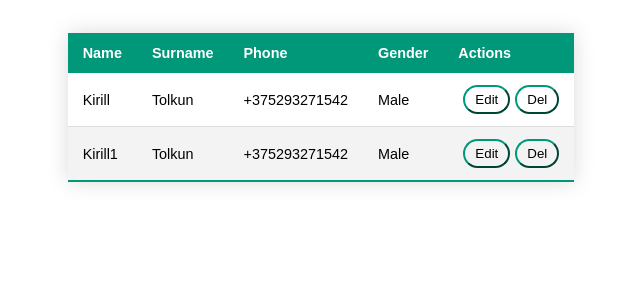
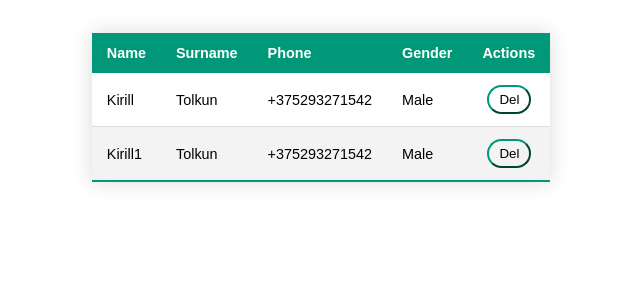
Before and after one commit to ktalkun/entity-table, an Angular app: page / in a window 1280 px wide. Shown: the top 300 px of the page, without its empty margins (319-959 px from the left). Built offline with nearby package versions, Linux system fonts and the light colour scheme.

Commit message:
Refactor: rename input component property 'settings' -> 'config' and method 'execute()' -> 'do()' of class EntityAction

```diff
--- a/src/app/app.component.html
+++ b/src/app/app.component.html
@@ -1,3 +1,3 @@
 <main>
-  <app-table [data]="tableData" [settings]="tableSettings"></app-table>
+  <app-table [data]="tableData" [config]="tableSettings"></app-table>
 </main>
--- a/src/app/app.component.ts
+++ b/src/app/app.component.ts
@@ -1,4 +1,7 @@
 import {Component} from '@angular/core';
+import {TableConfig} from "./table/model/table-config.model";
+import {EntityColumnType} from "./table/model/entity-column-type.model";
+import {ClassColumnType} from "./table/model/class-column-type.model";
 
 @Component({
   selector: 'app-root',
@@ -6,31 +9,31 @@ import {Component} from '@angular/core';
   styleUrls: ['./app.component.css']
 })
 export class AppComponent {
-  tableSettings: object = {
+  tableSettings: TableConfig = {
     entityCols: [
       {
         property: 'name',
         title: 'Name',
-        type: 'text'
+        type: EntityColumnType.Text
       },
       {
         property: 'surname',
         title: 'Surname',
-        type: 'text'
+        type: EntityColumnType.Text
       },
       {
         property: 'phone',
         title: 'Phone',
-        type: 'tel'
+        type: EntityColumnType.Phone
       },
       {
         property: 'gender',
         title: 'Gender',
-        type: 'select',
-        config: {
-          false: 'Male',
-          true: 'Female',
-        }
+        type: EntityColumnType.Select,
+        values: [
+          'Male',
+          'Female'
+        ]
       }
     ],
 
@@ -38,36 +41,15 @@ export class AppComponent {
       {
         property: 'action',
         title: 'Actions',
-        type: 'button',
-        values: [
-          {
-            name: 'Edit',
-            execute: (rowNum: number) => {
-              return rowNum;
-            }
-          },
+        type: ClassColumnType.Button,
+        actions: [
           {
             name: 'Del',
-            execute: (rowNum: number) => {
+            do: (rowNum: number) => {
               this.tableData.splice(rowNum, 1);
             }
           }
         ]
-      }
-    ],
-
-    values: [
-      {
-        name: 'Edit',
-        execute: (rowNum: number) => {
-          return rowNum;
-        }
-      },
-      {
-        name: 'Del',
-        execute: (rowNum: number) => {
-          this.tableData.splice(rowNum, 1);
-        }
       }
     ],
   };
--- a/src/app/table/table.component.html
+++ b/src/app/table/table.component.html
@@ -1,22 +1,22 @@
 <table>
   <thead>
   <tr>
-    <th *ngFor="let entityCol of settings['entityCols']">
+    <th *ngFor="let entityCol of config['entityCols']">
       {{entityCol.title}}
     </th>
-    <th *ngFor="let classCol of settings['classCols']">{{classCol.title}}</th>
+    <th *ngFor="let classCol of config['classCols']">{{classCol.title}}</th>
   </tr>
   </thead>
   <tbody>
   <tr *ngFor="let entity of data, let i = index">
-    <td *ngFor="let entityCol of settings['entityCols']">
+    <td *ngFor="let entityCol of config['entityCols']">
       {{entity[entityCol.property]}}
     </td>
-    <td *ngFor="let classCol of settings['classCols']"
+    <td *ngFor="let classCol of config['classCols']"
         [ngSwitch]="classCol.type">
       <div *ngSwitchCase="'button'">
-        <button *ngFor="let action of classCol['values']"
-                (click)="action.execute(i)">{{action.name}}
+        <button *ngFor="let action of classCol['actions']"
+                (click)="action.do(i)">{{action.name}}
         </button>
       </div>
       <div *ngSwitchCase="'text'">
--- a/src/app/table/table.component.ts
+++ b/src/app/table/table.component.ts
@@ -6,7 +6,7 @@ import {Component, Input, OnInit} from '@angular/core';
   styleUrls: ['./table.component.css']
 })
 export class TableComponent implements OnInit {
-  @Input() settings: object;
+  @Input() config: object;
   @Input() data: Array<object>;
 
   constructor() {
```
